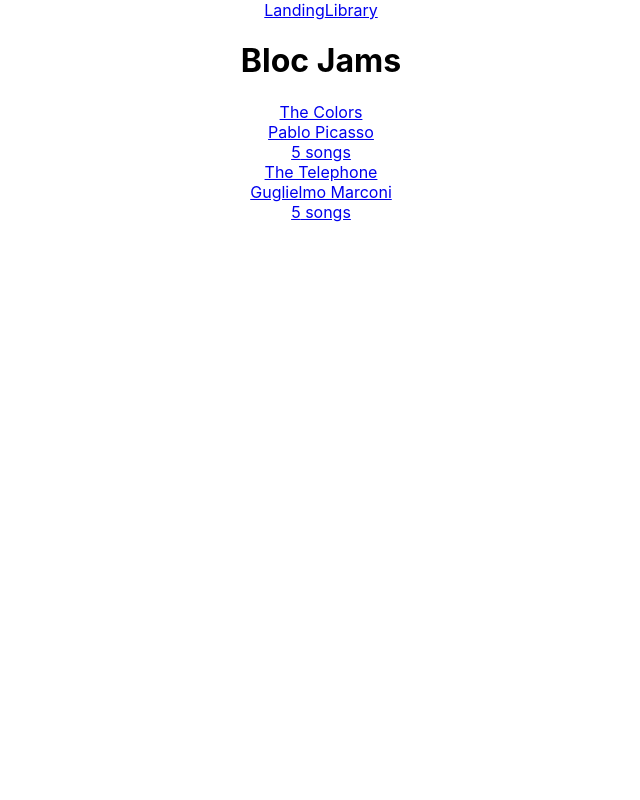
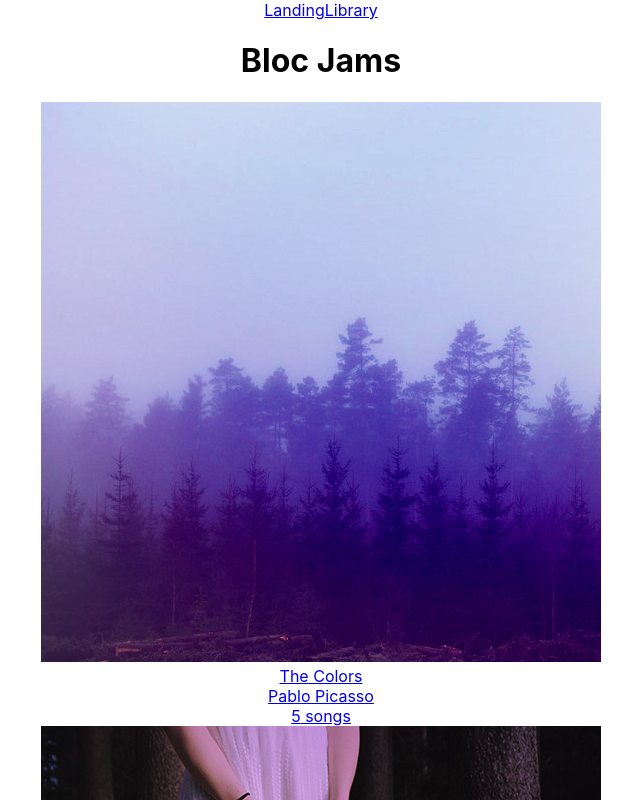
Before and after one commit to Smith12James/jams-webpage, a React (Create React App) app: page /library in a window 1280 px wide. Shown: the top 800 px of the page, without its empty margins (319-959 px from the left). Built offline with nearby package versions, Linux system fonts and the light colour scheme.

Commit message:
went back and made the necessary changes.

```diff
--- a/src/App.js
+++ b/src/App.js
@@ -16,14 +16,15 @@ class App extends Component {
           </nav>
           <h1>Bloc Jams</h1>
         </header>
-          <main>
-            <Route exact path="/" component={Landing} />
-            <Route path ="/library" component={Library} />
-            <Route path="/album/:slug" component{...Album} />
-          </main>
+        <main>
+          <Route exact path="/" component={Landing} />
+          <Route path ="/library" component={Library} />
+          <Route path="/album/:slug" component={Album} />
+        </main>
       </div>
     );
   }
 }
 
+
 export default App;
--- a/src/components/Album.js
+++ b/src/components/Album.js
@@ -7,7 +7,7 @@ class Album extends Component {
     super(props);
 
 
-    const album = album.Data.find( album => {
+    const album = albumData.find( album => {
       return album.slug === this.props.match.params.slug
     });
 
@@ -54,7 +54,7 @@ handleSongClick(song) {
           <img id="album-cover-art" src ={this.state.album.albumCover} alt={this.state.album.title}/>
           <div className="album-details">
             <h1 id="album-title">{this.state.album.title}</h1>
-            <h2 className="artist">{this.state.album.title}</h2>
+            <h2 className="artist">{this.state.album.artist}</h2>
             <div id="release-info">{this.state.album.releaseInfo}</div>
           </div>
         </section>
@@ -65,16 +65,13 @@ handleSongClick(song) {
             <col id="song-duration-column" />
           </colgroup>
           <tbody>
-            <section className='library'>
-              {
-                this.state.album.songs.map( (album, songs, index) =>
-                  <Link to={`/album/${album.songs}`} key={index}>
-                    <tr className="song" key={index} onClick={() => this.handleSongClick(song)} >
-                    </tr>
-                  </Link>
-                )
-              }
-            </section>
+            {this.state.album.songs.map((song,index)=>
+              <tr className="song" key={index} onClick={() => this.handleSongClick(song)}>
+                <td id="song-number">{song.index}</td>
+                <td id="song-title">{song.title}</td>
+                <td id="song-duration">{song.duration}</td>
+              </tr>
+            )}
           </tbody>
         </table>
       </section>
--- a/src/components/Library.js
+++ b/src/components/Library.js
@@ -10,10 +10,11 @@ class Library extends Component {
 
   render() {
     return (
-      <section className='library'>
+      <section className="library">
          {
            this.state.albums.map( (album, index) =>
-            <Link to={`/albums/${album.slug}`} key={index}>
+             <Link to={'/album/${album.slug}'} key={index} >
+               <img src={album.albumCover} alt={album.title} />
                <div>{album.title}</div>
                <div>{album.artist}</div>
                <div>{album.songs.length} songs</div>
--- a/src/index.js
+++ b/src/index.js
@@ -10,4 +10,4 @@ ReactDOM.render(
     <App />
   </BrowserRouter>
   , document.getElementById('root'));
-serviceWorker.unregister();
+  serviceWorker.register();
```
Lines whose indentation alone changed are shown as unchanged.
